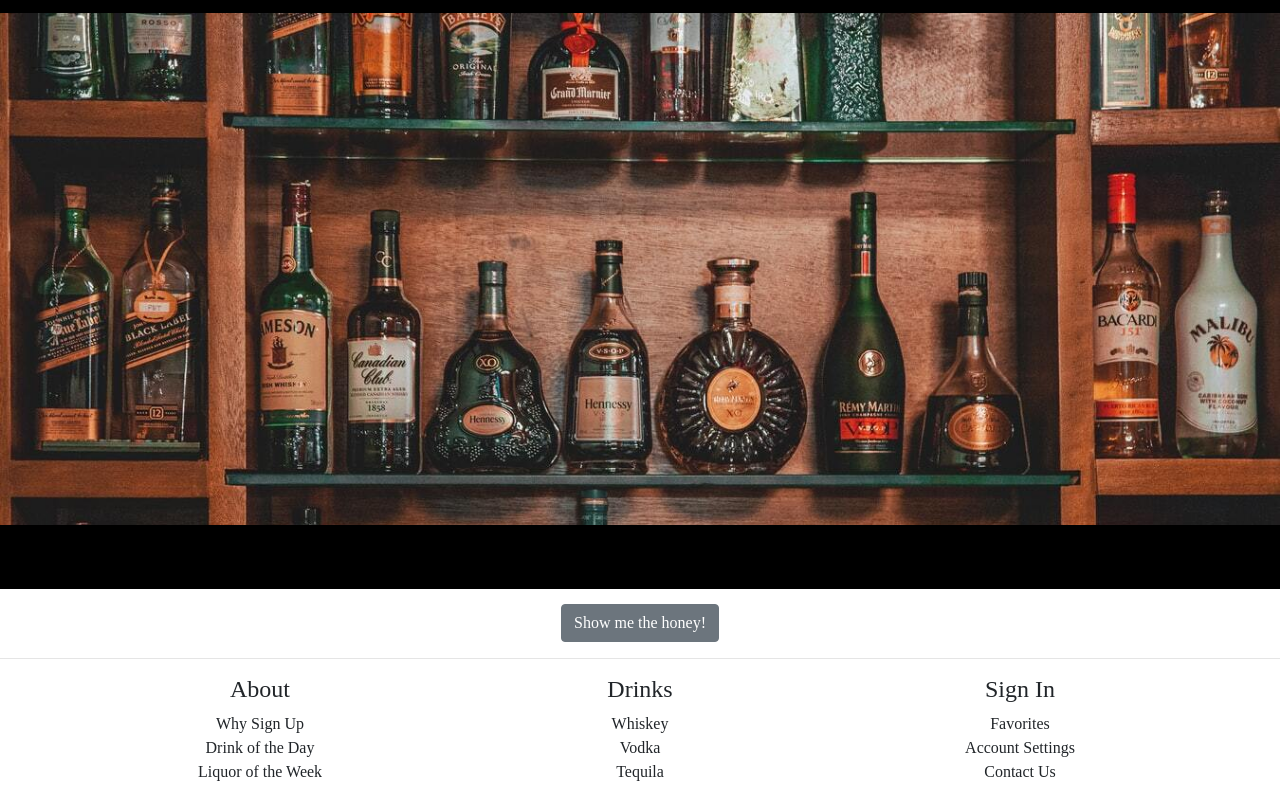
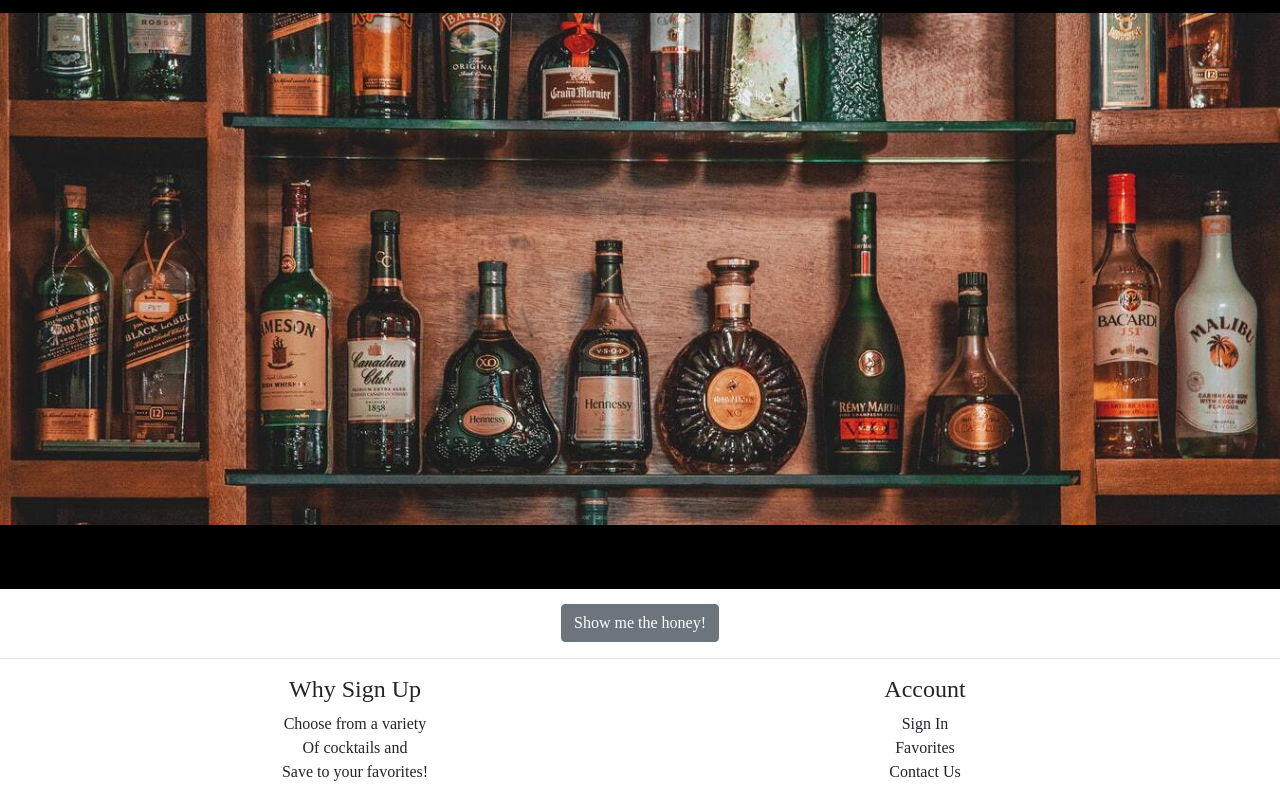
Before and after one commit to mcruzpr86/theTopShelf, a React (Create React App) app in the folder client/: page / in a window 1280 px wide. Shown: the part 287-1087 px from the top of the page. Built offline with nearby package versions, Linux system fonts and the light colour scheme; a web font is replaced by a local one.

Commit message:
updated footer

```diff
--- a/client/src/components/footer/footer.js
+++ b/client/src/components/footer/footer.js
@@ -9,28 +9,20 @@
                 <div className="row">
                     {/* Column1 */}
                     <div className="col">
-                        <h4>About</h4>
+                        <h4>Why Sign Up</h4>
                         <ul className="list-unstyled">
-                            <li>Why Sign Up</li>
-                            <li>Drink of the Day</li>
-                            <li>Liquor of the Week</li>
+                            <li>Choose from a variety</li>
+                            <li>Of cocktails and</li>
+                            <li>Save to your favorites!</li>
                         </ul>
                     </div>
-                    {/* Column2 */}
-                    <div className="col">
-                        <h4>Drinks</h4>
-                        <ul className="list-unstyled">
-                            <li>Whiskey</li>
-                            <li>Vodka</li>
-                            <li>Tequila</li>
-                        </ul>
-                    </div>
+
                     {/* Column3 */}
                     <div className="col">
-                        <h4>Sign In</h4>
+                        <h4>Account</h4>
                         <ul className="list-unstyled">
+                            <li>Sign In</li>
                             <li>Favorites</li>
-                            <li>Account Settings</li>
                             <li>Contact Us</li>
                         </ul>
                     </div>
```
Also changed, not shown: package.json (line endings or trailing spaces), 1 other file (tests, documents, lock files or other folders).
